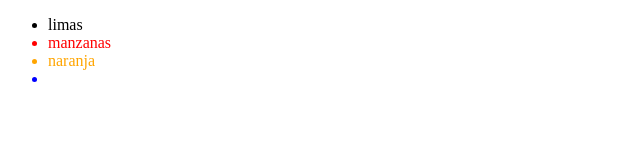
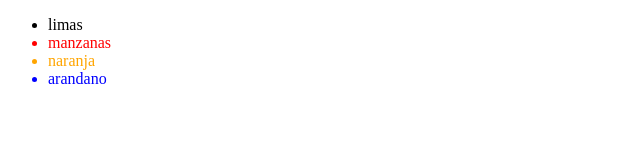
Before and after one commit to lenoods/web, a plain HTML site: page activitats/css/03_selectores/activitat1.html in a window 1280 px wide. Shown: the full height of the page, 0-640 px from the left. Drawn offline with Linux system fonts and the light colour scheme.

Commit message:
Update activitat1.html

```diff
--- a/activitats/css/03_selectores/activitat1.html
+++ b/activitats/css/03_selectores/activitat1.html
@@ -31,9 +31,7 @@
         <li class="greenyellow">limas</li>
         <li class="rojo">manzanas</li>
         <li class="naranja">naranja</li>
-        <li class="azul">
-
-        </li>
+        <li class="azul">arandano</li>
 
     </ul>
     </body>
```
